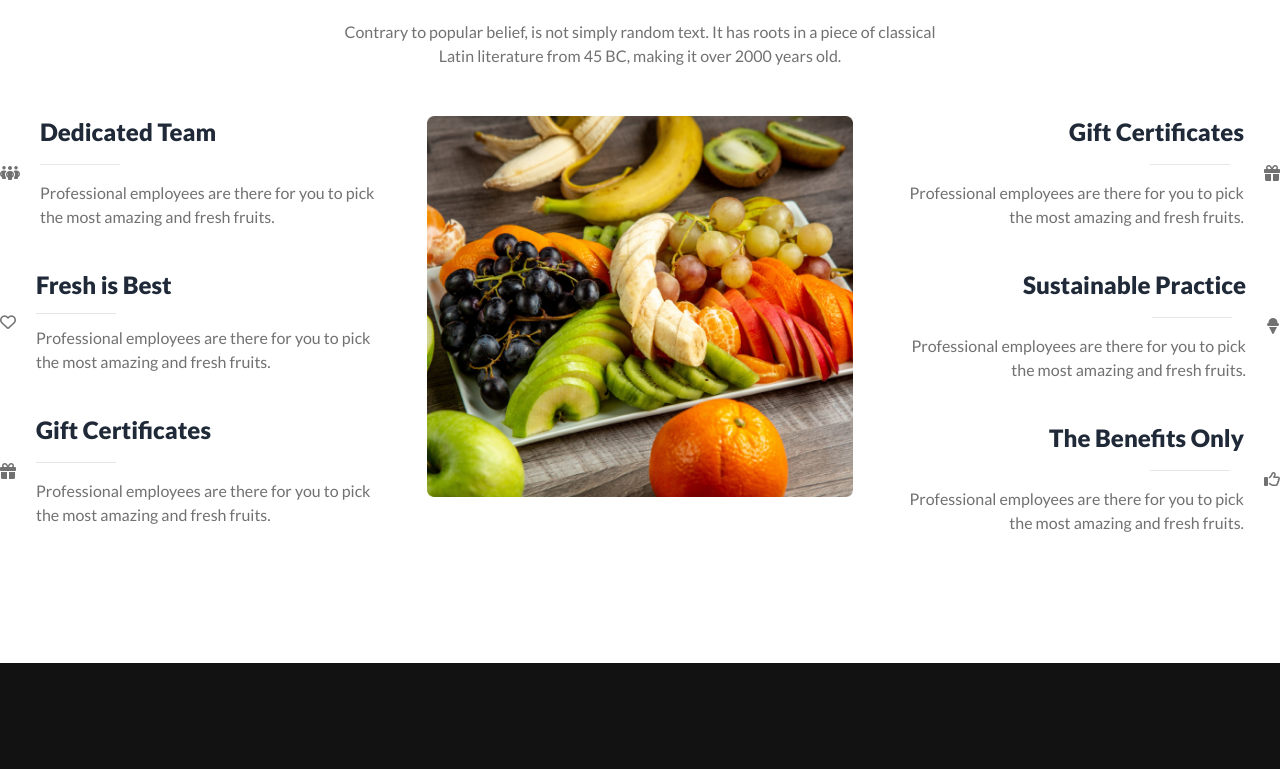
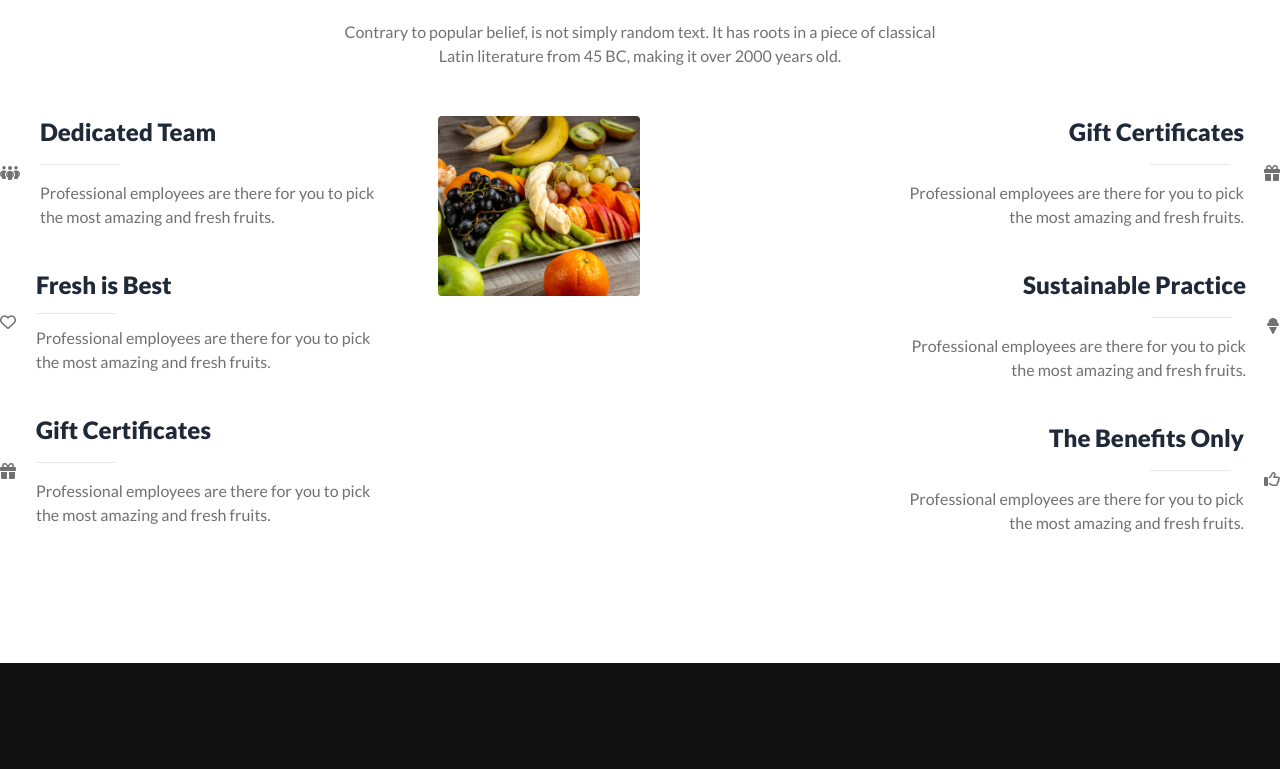
Before and after one commit to musrat93/fruit-burst-website, a plain HTML site: page index.html in a window 1280 px wide. Shown: the part 2961-3730 px from the top of the page. Drawn offline with nearby package versions, Linux system fonts and the light colour scheme.

Commit message:
my first website

```diff
--- a/index.html
+++ b/index.html
@@ -393,14 +393,16 @@
                 text. It
                 has roots in a piece
                 of classical Latin literature from 45 BC, making it over 2000 years old.</p>
-            <div class="grid grid-cols-1 md:grid-cols-2 lg:grid-cols-3">
+            <div class="flex flex-col lg:flex-row">
+                <div class="flex flex-1 gap-12 flex-col-reverse lg:flex-row">
                     <div>
                         <div class="flex flex-col lg:flex-row items-center gap-5">
                             <a href=""><i class="fa-solid fa-people-group text-second-color"></i></a>
                             <div class="text-center lg:text-left">
                                 <h4 class="text-2xl font-extrabold">Dedicated Team</h4>
                                 <hr class="w-20 my-4 ml-36 lg:ml-0">
-                            <p class="text-second-color lg:w-[350px]">Professional employees are there for you to pick
+                                <p class="text-second-color lg:w-[350px]">Professional employees are there for you to
+                                    pick
                                     the most
                                     amazing
                                     and fresh fruits.</p>
@@ -411,7 +413,8 @@
                             <div class="text-center lg:text-left">
                                 <h4 class="text-2xl font-extrabold">Fresh is Best</h4>
                                 <hr class="w-20 my-3 ml-36 lg:ml-0">
-                            <p class="text-second-color lg:w-[350px]">Professional employees are there for you to pick
+                                <p class="text-second-color lg:w-[350px]">Professional employees are there for you to
+                                    pick
                                     the most
                                     amazing
                                     and fresh fruits.</p>
@@ -422,7 +425,8 @@
                             <div class="text-center lg:text-left">
                                 <h4 class="text-2xl font-extrabold">Gift Certificates</h4>
                                 <hr class="w-20 my-4 ml-36 lg:ml-0">
-                            <p class="text-second-color lg:w-[350px]">Professional employees are there for you to pick
+                                <p class="text-second-color lg:w-[350px]">Professional employees are there for you to
+                                    pick
                                     the most
                                     amazing
                                     and fresh fruits.</p>
@@ -432,8 +436,9 @@
                     <div>
                         <img src="images/whychoose1.png" alt="">
                     </div>
-                <div>
-                    <div class="flex flex-col lg:flex-row-reverse items-center gap-5">
+                </div>
+                <div class="flex-1">
+                    <div class=" flex flex-col lg:flex-row-reverse items-center gap-5">
                         <a href=""><i class="fa-solid fa-gift text-second-color"></i></a>
                         <div class="text-center lg:text-right">
                             <h4 class="text-2xl font-extrabold">Gift Certificates</h4>
```
Lines whose indentation alone changed are shown as unchanged.
